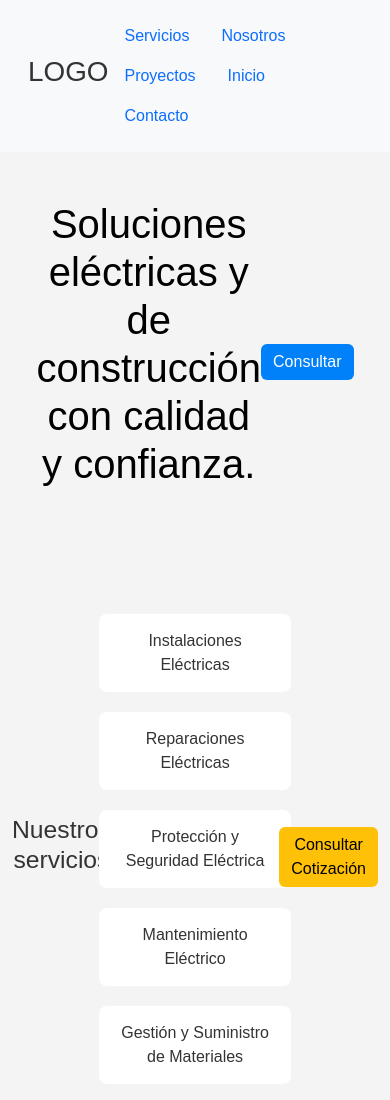
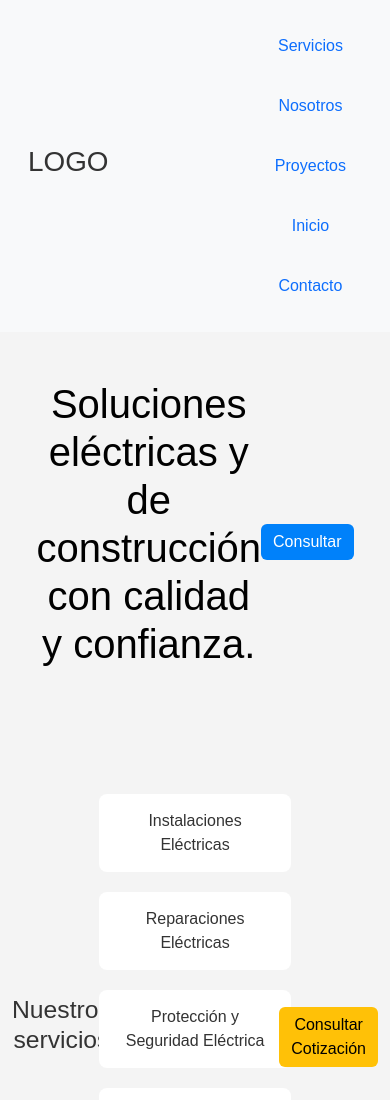
Before and after one commit to alejandrofml/prelun, a plain HTML site: page index.html in a window 390 px wide. Shown: the top 1100 px of the page. Drawn offline with nearby package versions, Linux system fonts and the light colour scheme.

Commit message:
ideas de responsive

```diff
--- a/css/style.css
+++ b/css/style.css
@@ -101,3 +101,28 @@ body {
 .btn-next {
     right: 10px;
 }
+
+/* Responsive */
+@media (max-width: 768px) {
+    header {
+        flex-direction: column;
+        align-items: center;
+    }
+
+    header nav ul {
+        flex-direction: column;
+        align-items: center;
+    }
+
+    header nav ul li {
+        margin: 10px 0;
+    }
+
+    .main h2 {
+        font-size: 2em;
+    }
+
+    .main p {
+        font-size: 1.1em;
+    }
+}
```
